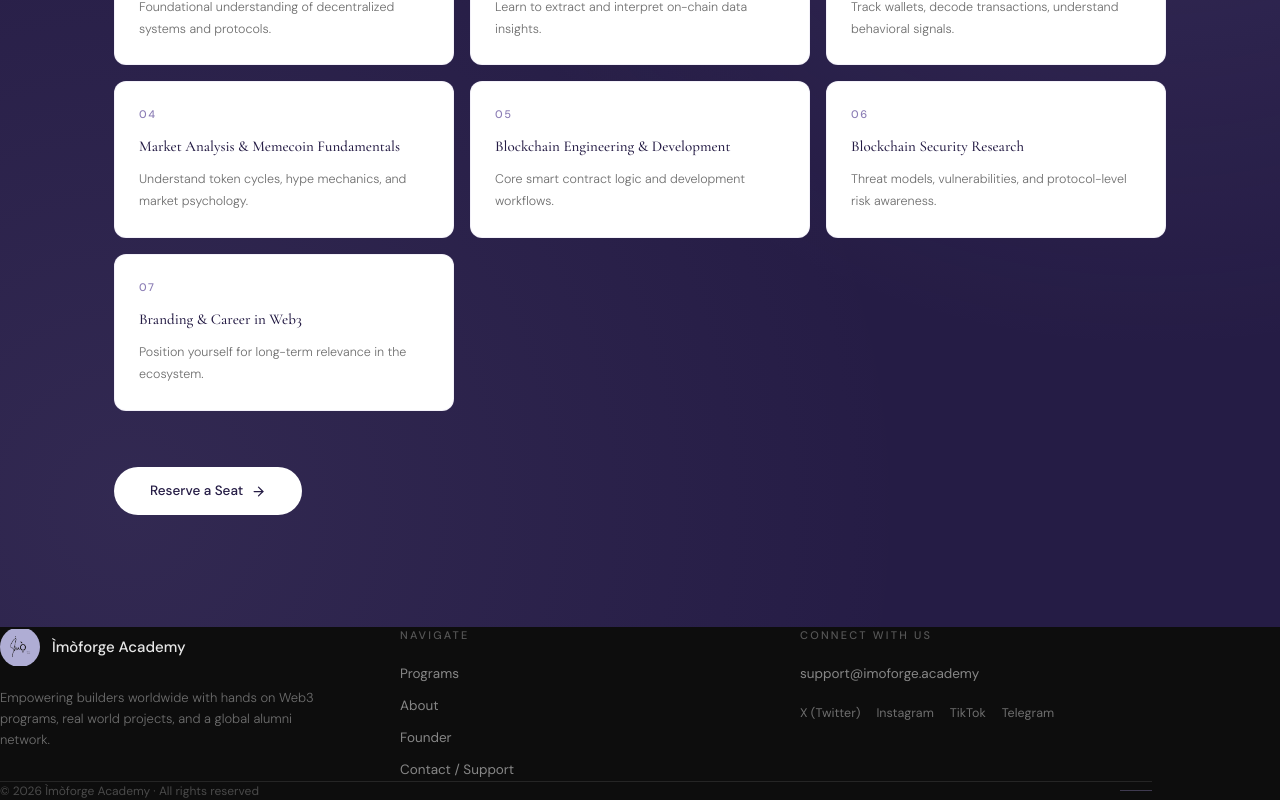
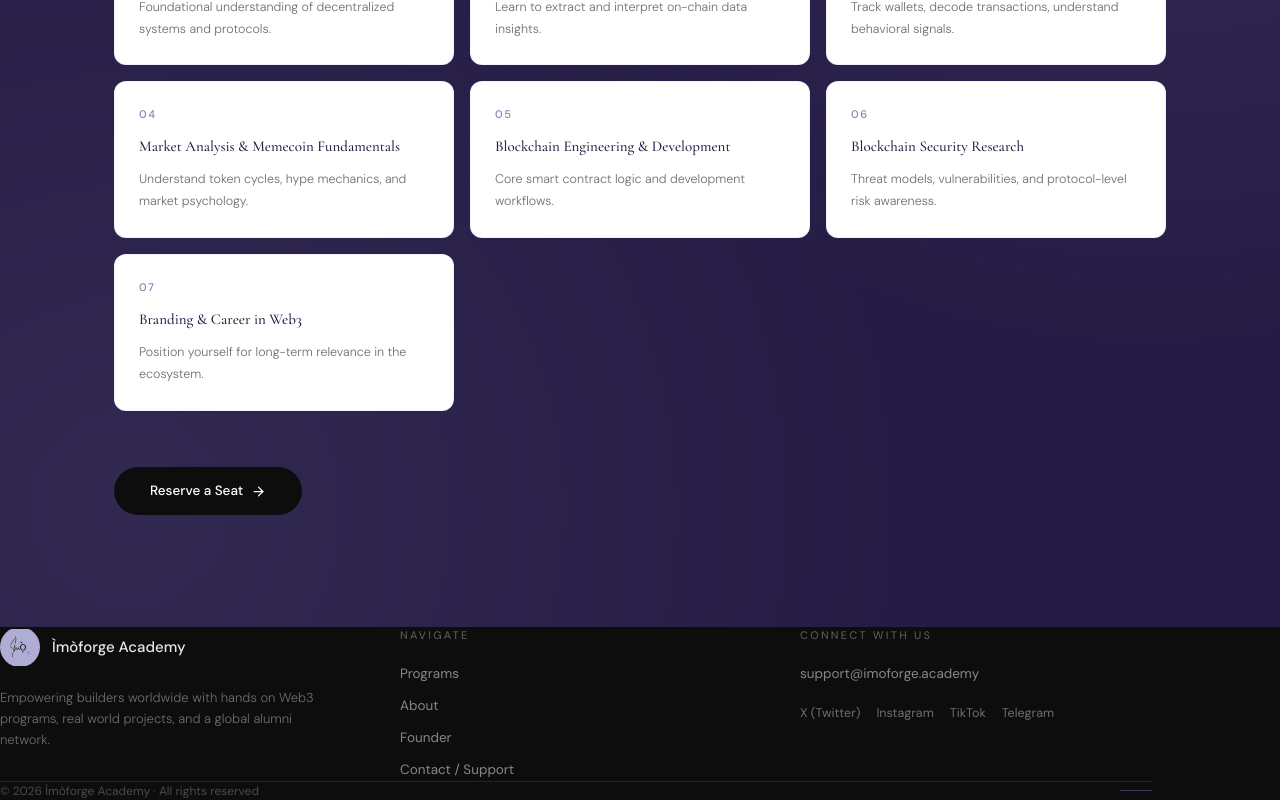
Before and after one commit to Prudentdev-xyz/imoforge-academy, a React (Vite) app: page / in a window 1280 px wide. Shown: the part 2722-3522 px from the top of the page. Built offline with nearby package versions, Linux system fonts and the light colour scheme.

Commit message:
GratiaVault-HomePage-fix

```diff
--- a/src/pages/Home.jsx
+++ b/src/pages/Home.jsx
@@ -616,8 +616,8 @@ export default function Home() {
               rel="noopener noreferrer"
               style={{
                 padding: "14px 36px",
-                background: "#fff",
-                color: "#251C45",
+                background: "#0D0D0D",
+                color: "#fff",
                 borderRadius: 999,
                 fontSize: 13.5,
                 fontWeight: 500,
```
